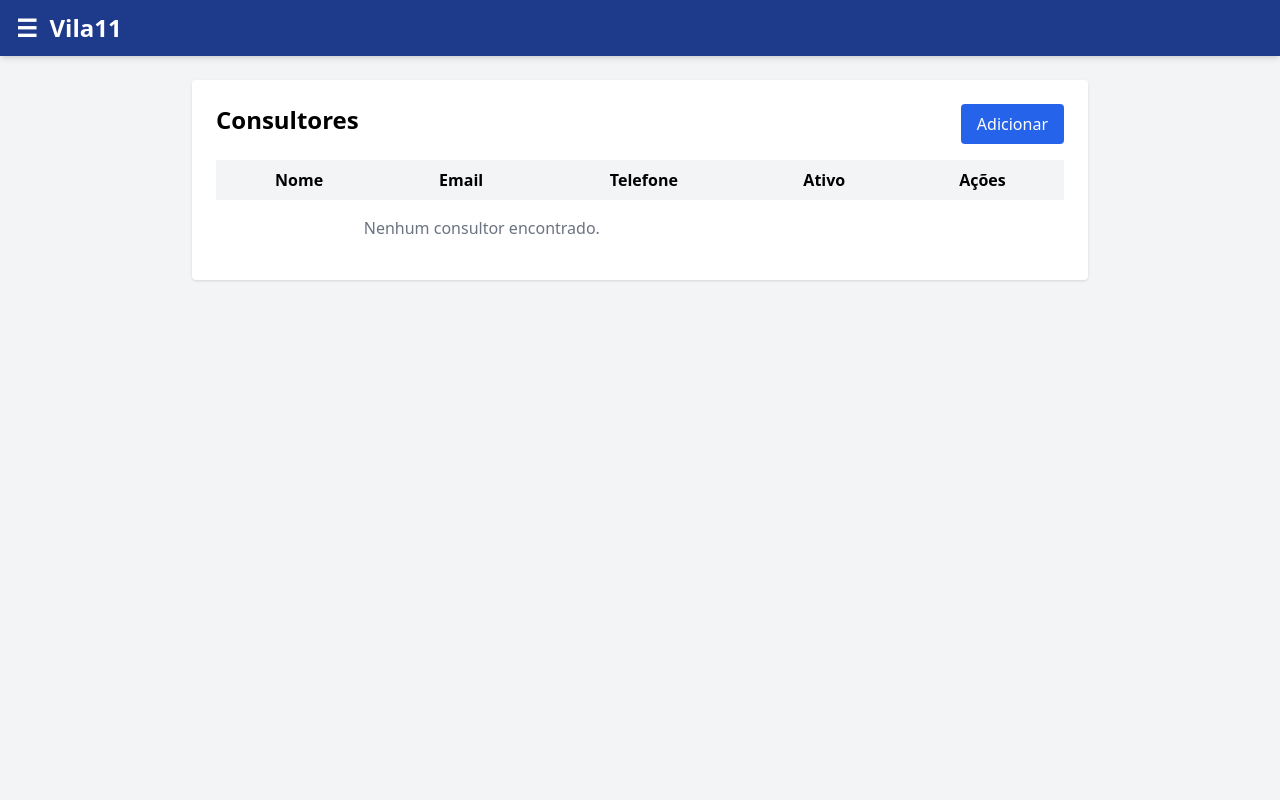
After one commit to ThiagoVila11/ia_bot, a Django app: page /consultores/ in a window 1280 px wide. The commit adds this page. Run offline with Django 5.2, Linux system fonts and the light colour scheme; parts of the project's set-up code (start-up, migrations or seed data) failed here and were passed over; some libraries are stand-ins or nearby versions.

Commit message:
consultor e twilio

```diff
--- a/core/templates/chat/base.html
+++ b/core/templates/chat/base.html
@@ -27,10 +27,12 @@
             </div>
 
             <nav class="space-y-3">
-                <a href="{% url 'lista_sessoes' %}" class="block hover:bg-blue-700 px-3 py-2 rounded">📂 Sessões</a>
-                <a href="{% url 'listar_contextos' %}" class="block hover:bg-blue-700 px-3 py-2 rounded">📚 Contextos</a>
-                <a href="{% url 'parametro_list' %}" class="block hover:bg-blue-700 px-3 py-2 rounded">⚙️ Parâmetros</a>
-                <a href="#" class="block hover:bg-blue-700 px-3 py-2 rounded">👥 Consultores</a>
+                <a href="{% url 'lista_sessoes' %}" class="block hover:bg-blue-700 px-3 py-2 rounded">Sessões</a>
+                <a href="{% url 'listar_contextos' %}" class="block hover:bg-blue-700 px-3 py-2 rounded">Contextos</a>
+                <a href="{% url 'listar_consultor' %}" class="block hover:bg-blue-700 px-3 py-2 rounded">Consultores</a>
+                <a href="{% url 'parametro_list' %}" class="block hover:bg-blue-700 px-3 py-2 rounded">Leads</a>
+                <a href="{% url 'parametro_list' %}" class="block hover:bg-blue-700 px-3 py-2 rounded">Agenda</a>
+                <a href="{% url 'parametro_list' %}" class="block hover:bg-blue-700 px-3 py-2 rounded">Parâmetros</a>
             </nav>
         </aside>
 
--- /dev/null
+++ b/core/templates/consultor/listar.html
@@ -0,0 +1,42 @@
+{% extends 'chat/base.html' %}
+
+{% block content %}
+<div class="max-w-4xl mx-auto p-6 bg-white shadow rounded">
+    <div class="flex justify-between mb-4">
+        <h2 class="text-2xl font-bold">Consultores</h2>
+        <a href="{% url 'adicionar_parametro' %}" class="bg-blue-600 text-white px-4 py-2 rounded">Adicionar</a>
+    </div>
+    <table class="w-full table-auto">
+        <thead class="bg-gray-100">
+            <tr>
+                <th class="px-4 py-2">Nome</th>
+                <th class="px-4 py-2">Email</th>
+                <th class="px-4 py-2">Telefone</th>
+                <th class="px-4 py-2">Ativo</th>
+                <th class="px-4 py-2">Ações</th>
+            </tr>
+        </thead>
+        <tbody>
+            {% for c in Consultores %}
+            <tr class="border-t">
+                <td class="px-4 py-2 font-mono">{{ c.consultorNome }}</td>
+                <td class="px-4 py-2">{{c.consultorEmail }}</td>
+                <td class="px-4 py-2">{{ c.consultorTelefone }}</td>
+                <td class="px-4 py-2">
+                    <span class="inline-block px-2 py-1 rounded {{ c.consultorAtivo|yesno:'bg-green-100 text-green-800, bg-red-100 text-red-800' }}">
+                        {{ c.consultorAtivo|yesno:'Ativo,Inativo' }}
+                    </span>
+                <td class="px-4 py-2 space-x-2">
+                    <a href="{% url 'alterar_parametro' p.pk %}" class="text-blue-600 hover:underline">Editar</a>
+                    <a href="{% url 'excluir_parametro' p.pk %}" class="text-red-600 hover:underline">Excluir</a>
+                </td>
+            </tr>
+            {% empty %}
+            <tr>
+                <td colspan="3" class="text-center text-gray-500 py-4">Nenhum consultor encontrado.</td>
+            </tr>
+            {% endfor %}
+        </tbody>
+    </table>
+</div>
+{% endblock %}
--- a/core/urls.py
+++ b/core/urls.py
@@ -27,11 +27,14 @@ urlpatterns = [
     path('sessoes/', views.lista_sessoes, name='lista_sessoes'),
     path('ver_conversa/<str:session_id>/', views.ver_conversa, name='ver_conversa'),
     path('enviar_conversa/<str:session_id>/', views.enviar_conversa, name='enviar_conversa'),
+    #contextos urls
     path('contextos/', views.listar_contextos, name='listar_contextos'),
     path('contextos/adicionar/', views.contexto_adicionar, name='contexto_adicionar'),
     path('contextos/<int:id>/', views.contexto_consultar, name='contexto_consultar'),
     path('contextos/<int:id>/alterar/', views.contexto_alterar, name='contexto_alterar'),
     path('contextos/<int:id>/excluir/', views.contexto_excluir, name='contexto_excluir'),
+    # Consultor URLs
+    path('consultores/', views.listar_consultor, name='listar_consultor'),
     #funções do chatbot
     path('inatividade/', views.mensagem_inatividade, name='mensagem_inatividade'),
     #twilio urls
--- a/core/views.py
+++ b/core/views.py
@@ -17,7 +17,7 @@ from .models import Mensagem
 from openai import OpenAI
 from django.shortcuts import redirect
 from django.shortcuts import render, get_object_or_404, redirect
-from .models import Parametro, Contexto
+from .models import Parametro, Contexto, Consultor, lead
 from .forms import ParametroForm, MensagemForm, ContextoForm
 from django.db.models import Max, Sum
 from django.contrib import messages
@@ -532,6 +532,41 @@ def excluir_parametro(request, pk):
         return redirect('listar_parametros')
     return render(request, 'parametros/confirmar_exclusao.html', {'parametro': parametro})
 
+# Consultor CRUD
+def listar_consultor(request):
+    consultor = Consultor.objects.all()
+    return render(request, 'consultor/listar.html', {'consultor': consultor})
+
+def adicionar_consultor(request):
+    if request.method == 'POST':
+        form = ParametroForm(request.POST)
+        if form.is_valid():
+            form.save()
+            return redirect('listar_parametros')
+    else:
+        form = ParametroForm()
+    return render(request, 'parametros/form.html', {'form': form, 'titulo': 'Adicionar Parâmetro'})
+
+def alterar_parametro(request, pk):
+    parametro = get_object_or_404(Parametro, pk=pk)
+    if request.method == 'POST':
+        form = ParametroForm(request.POST, instance=parametro)
+        if form.is_valid():
+            form.save()
+            return redirect('listar_parametros')
+    else:
+        form = ParametroForm(instance=parametro)
+    return render(request, 'parametros/form.html', {'form': form, 'titulo': 'Alterar Parâmetro'})
+
+def excluir_parametro(request, pk):
+    parametro = get_object_or_404(Parametro, pk=pk)
+    if request.method == 'POST':
+        parametro.delete()
+        return redirect('listar_parametros')
+    return render(request, 'parametros/confirmar_exclusao.html', {'parametro': parametro})
+
+
+
 def mensagem_inatividade(request):
     if request.method == 'POST':
         session_id = request.session.get('session_id') #request.session.session_key or request.session.save()
@@ -759,36 +794,47 @@ def gerar_resposta(request, mensagem, remetente):
     resposta = f"Olá {remetente}, recebi sua mensagem: {mensagem}"
     return resposta
 
+from django.views.decorators.csrf import csrf_exempt
+from django.http import HttpResponse, JsonResponse
+import json
 
 @csrf_exempt
 def webhook_twilio(request):
     if request.method != "POST":
-        return JsonResponse({"erro": "Método não permitido"}, status=405)
+        return HttpResponse("Método não permitido", status=405)
 
     try:
-        # Verifica se o corpo é JSON
+        # Detecta o tipo de conteúdo
         if request.content_type == "application/json":
+            print("📥 Recebendo dados como JSON")
             try:
-                data = json.loads(request.body.decode('utf-8'))
+                data = json.loads(request.body.decode("utf-8"))
             except json.JSONDecodeError:
-                return JsonResponse({"erro": "JSON inválido"}, status=400)
+                return HttpResponse("JSON inválido", status=400)
             mensagem = data.get("Body")
             remetente = data.get("From")
         else:
-            # Trata como x-www-form-urlencoded (como o Twilio envia)
+            print("📥 Recebendo dados como x-www-form-urlencoded")
             mensagem = request.POST.get("Body")
             remetente = request.POST.get("From")
 
         if not mensagem or not remetente:
-            return JsonResponse({"erro": "Dados incompletos"}, status=400)
+            return HttpResponse("Dados incompletos", status=400)
 
-        print(f"Mensagem recebida de {remetente}: {mensagem}")
+        print(f"✅ Mensagem recebida de {remetente}: {mensagem}")
 
-        # Sua lógica de resposta aqui (função que gera a resposta)
+        # Geração da resposta com base na mensagem recebida
         resposta = gerar_resposta(request, mensagem, remetente)
-        print(f"Resposta gerada: {resposta}")
+        print(f"💬 Resposta gerada: {resposta}")
 
-        return JsonResponse({"resposta": resposta}, status=200)
+        # Responde em formato XML (TwiML)
+        response_xml = f"""<?xml version="1.0" encoding="UTF-8"?>
+<Response>
+    <Message>{resposta}</Message>
+</Response>"""
+
+        return HttpResponse(response_xml, content_type="application/xml")
 
     except Exception as e:
-        return JsonResponse({"erro": str(e)}, status=500)
+        print("❌ Erro no webhook:", str(e))
+        return HttpResponse(f"Erro interno: {str(e)}", status=500)
```
Also changed, not shown: core/admin.py (+11 -1 lines), core/models.py (+20 -4 lines), core/migrations/0010_alter_consultor_consultorativo_and_more.py (added).
